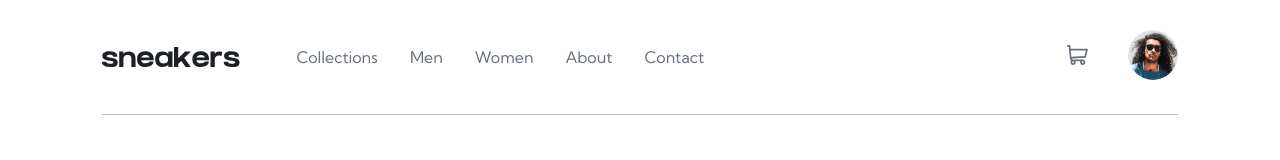
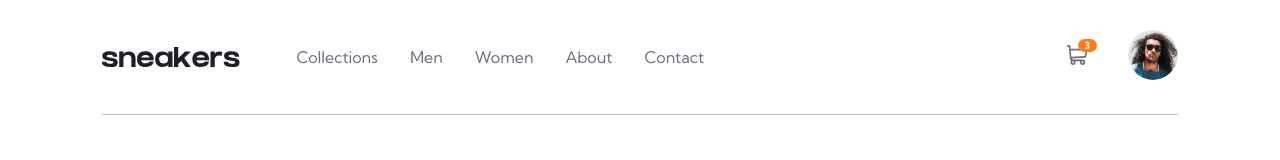
Before and after one commit to JohanMazzoleni/Page-Produit, a Nuxt app: page / in a window 1280 px wide. Shown: the top 160 px of the page. Built offline with nearby package versions, Linux system fonts and the light colour scheme.

Commit message:
feat(front-end): add basket quantity

```diff
--- a/assets/css/main.scss
+++ b/assets/css/main.scss
@@ -126,9 +126,28 @@ body {
         align-items: center;
 
         .basket {
-            .basket-img {
-                width: 21px;
-                cursor: pointer;
+            .basket-icon {
+                position: relative;
+                .basket-img {
+                    width: 21px;
+                    cursor: pointer;
+                }
+
+                .basket-quantity {
+                    display: flex;
+                    position: absolute;
+                    top: -6px;
+                    right: -9px;
+                    width: 19px;
+                    height: 13px;
+                    background: $primary-orange;
+                    color: $white;
+                    font-weight: bold;
+                    font-size: 10px;
+                    border-radius: 6.5px;
+                    align-items: center;
+                    justify-content: center;
+                }
             }
 
             .basket-tab {
--- a/components/Header.vue
+++ b/components/Header.vue
@@ -99,11 +99,19 @@ export default {
 
 		<div class="right">
 			<div class="basket" title="Panier d'achat" tabindex="0">
-				<img
-					class="basket-img"
-					:src="assets.icon_cart"
-					alt="Panier d'achat"
-				/>
+				<div class="basket-icon">
+					<img
+						class="basket-img"
+						:src="assets.icon_cart"
+						alt="Panier d'achat"
+					/>
+					<div
+						class="basket-quantity"
+						v-if="productsInCart.length > 0"
+					>
+						{{ productsInCart.length }}
+					</div>
+				</div>
 				<div class="basket-tab">
 					<div class="title">Cart</div>
 					<div class="empty-cart" v-if="productsInCart.length === 0">
```
